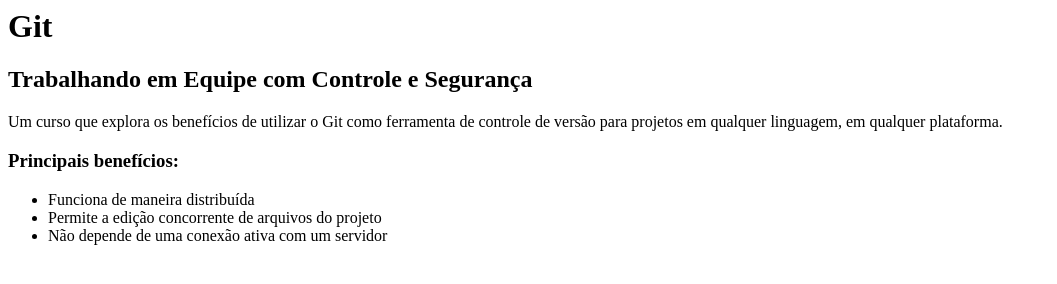
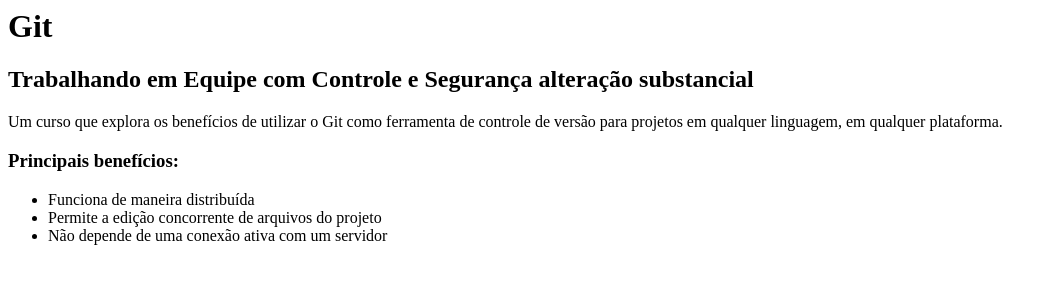
Before and after one commit to ograndebe/curso-git, a plain HTML site: page index.html in a window 1280 px wide. Shown: the whole page, without its empty margins (0-1057 px from the left). Drawn offline with Linux system fonts and the light colour scheme.

Commit message:
commit geral

```diff
--- a/index.html
+++ b/index.html
@@ -3,7 +3,7 @@
     </head>
     <body>
         <h1>Git</h1>
-        <h2>Trabalhando em Equipe com Controle e Segurança</h2>
+        <h2>Trabalhando em Equipe com Controle e Segurança alteração substancial</h2>
 
         <p>Um curso que explora os benefícios de utilizar o Git como ferramenta de controle de versão para projetos em qualquer linguagem, em qualquer plataforma.</p>
 
```
